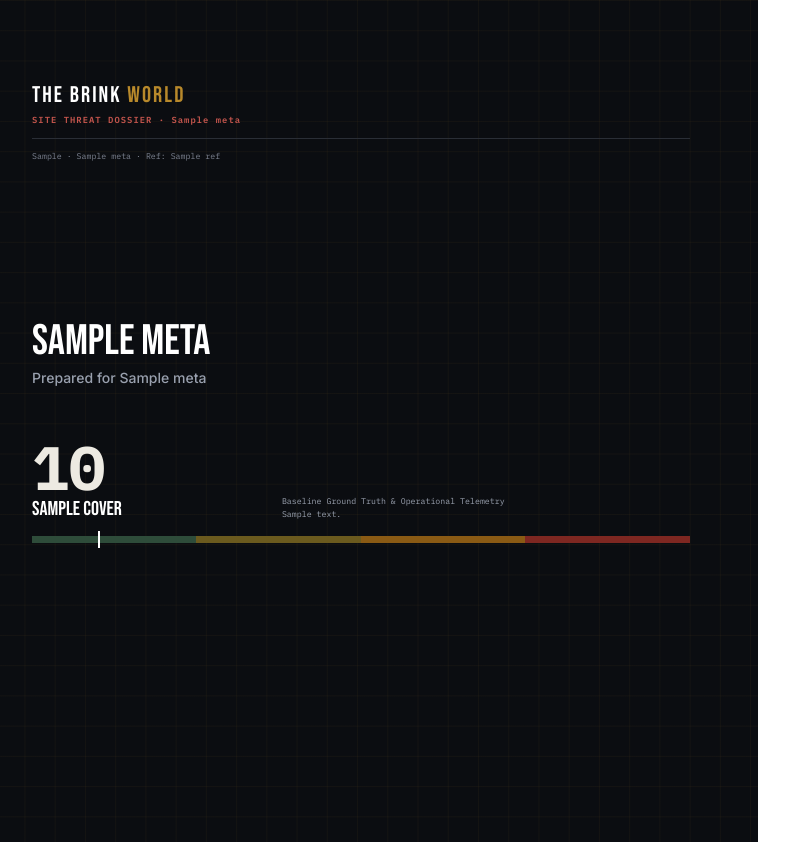
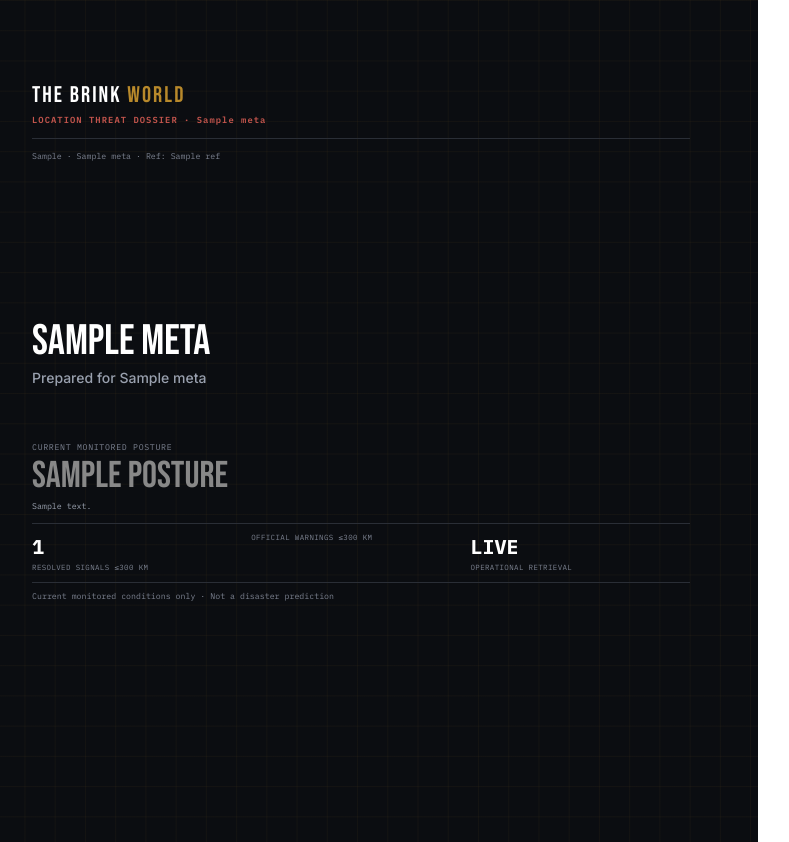
Before and after one commit to TBW2028/thebrink-engine, a Python web app: template brink_dossier/templates/report.html in a window 1280 px wide. Shown: the top 842 px of the page, without its empty margins (36-825 px from the left). Run offline with Jinja, Linux system fonts and the light colour scheme; the template is opened without the code that fills it: most values are stand-ins (such as "Sample title", 1, 10 or a date in 2020).

Commit message:
Replace synthetic risk score with evidence-based monitored posture

```diff
--- a/brink_dossier/templates/report.html
+++ b/brink_dossier/templates/report.html
@@ -48,11 +48,12 @@
   .cover-classif { font-family: 'IBM Plex Mono', monospace; font-size: 6.6pt; font-weight: 600; color: #C6564E; letter-spacing: 0.12em; }
   .cover-site { font-family: 'Bebas Neue', sans-serif; font-size: 32pt; line-height: 0.98; color: #fff; margin-top: 4px; }
   .cover-client { font-size: 10.5pt; color: #99A0AE; margin-top: 5px; font-weight: 500; }
-  .rule-score { font-family: 'IBM Plex Mono', monospace; font-size: 46pt; font-weight: 700; line-height: 0.85; }
-  .rule-tier { font-family: 'Bebas Neue', sans-serif; font-size: 15pt; color: #fff; }
-  .rule-band { position: relative; height: 7px; background: #1C2029; margin-top: 12px; }
-  .rule-seg { position: absolute; top: 0; height: 7px; }
-  .rule-mark { position: absolute; top: -5px; width: 2px; height: 17px; background: #fff; }
+  .posture-label { font-family: 'IBM Plex Mono', monospace; font-size: 6.2pt; color:#7C8290; letter-spacing:.08em; text-transform:uppercase; }
+  .posture-value { font-family: 'Bebas Neue', sans-serif; font-size: 28pt; line-height: 1; color:#fff; margin-top:3px; }
+  .posture-grid { display:table; width:100%; margin-top:10px; border-top:.5pt solid #2A2E36; border-bottom:.5pt solid #2A2E36; }
+  .posture-cell { display:table-cell; width:33.33%; padding:8px 8px 8px 0; vertical-align:top; }
+  .posture-num { font-family:'IBM Plex Mono', monospace; font-size:15pt; font-weight:700; color:#fff; }
+  .posture-sub { font-family:'IBM Plex Mono', monospace; font-size:5.6pt; color:#7C8290; text-transform:uppercase; letter-spacing:.05em; }
   .dec { border: 0.5pt solid var(--rule); border-left: 3pt solid var(--ink); background: #fff; padding: 8px 10px; margin-bottom: 7px; }
   .dec-act { font-family: 'Bebas Neue', sans-serif; font-size: 12pt; line-height: 1.1; margin: 1px 0 3px 0; }
   .dec-why { font-size: 7.3pt; color: #3A3F48; line-height: 1.45; }
@@ -69,7 +70,7 @@
   <div class="cover-grid"></div>
   <div class="cover-inner">
     <div class="wordmark">THE BRINK <em>WORLD</em></div>
-    <div class="cover-classif">SITE THREAT DOSSIER · {{ meta.tier_label }}</div>
+    <div class="cover-classif">LOCATION THREAT DOSSIER · {{ meta.tier_label }}</div>
     <div class="cover-rule"></div>
     <div class="cover-meta">{{ meta.coords_str }} · {{ meta.occupancy_label }} · Ref: {{ meta.ref }}</div>
     <div style="margin-top: 42mm;">
@@ -77,22 +78,24 @@
       <div class="cover-client">Prepared for {{ meta.customer_name }}</div>
     </div>
     <div style="margin-top: 14mm;">
-      <div class="row">
-        <div class="col" style="width: 38%;">
-          <div class="rule-score" style="color: {{ cover.score_color }};">{{ cover.score }}</div>
-          <div class="rule-tier">{{ cover.tier_name }}</div>
+      <div class="posture-label">CURRENT MONITORED POSTURE</div>
+      <div class="posture-value" style="color:{{ cover.posture_color }};">{{ cover.posture }}</div>
+      <div class="cover-meta" style="color:#99A0AE; line-height:1.6; margin-top:6px;">{{ cover.summary_line }}</div>
+      <div class="posture-grid">
+        <div class="posture-cell">
+          <div class="posture-num">{{ cover.signal_count }}</div>
+          <div class="posture-sub">Resolved signals ≤300 km</div>
         </div>
-        <div class="col" style="width: 62%; vertical-align: bottom; padding-bottom: 2px;">
-          <div class="cover-meta" style="color:#99A0AE; line-height:1.6;">Baseline Ground Truth & Operational Telemetry<br>{{ cover.summary_line }}</div>
+        <div class="posture-cell">
+          <div class="posture-num">{{ cover.warning_count }}</div>
+          <div class="posture-sub">Official warnings ≤300 km</div>
+        </div>
+        <div class="posture-cell">
+          <div class="posture-num">LIVE</div>
+          <div class="posture-sub">Operational retrieval</div>
         </div>
       </div>
-      <div class="rule-band">
-        <div class="rule-seg" style="left:0%; width:25%; background:#2E4C3A;"></div>
-        <div class="rule-seg" style="left:25%; width:25%; background:#6B5A1E;"></div>
-        <div class="rule-seg" style="left:50%; width:25%; background:#8A5A14;"></div>
-        <div class="rule-seg" style="left:75%; width:25%; background:#7E2721;"></div>
-        <div class="rule-mark" style="left: {{ cover.score }}%;"></div>
-      </div>
+      <div class="cover-meta" style="margin-top:7px;">Current monitored conditions only · Not a disaster prediction</div>
     </div>
   </div>
 </div>
```
